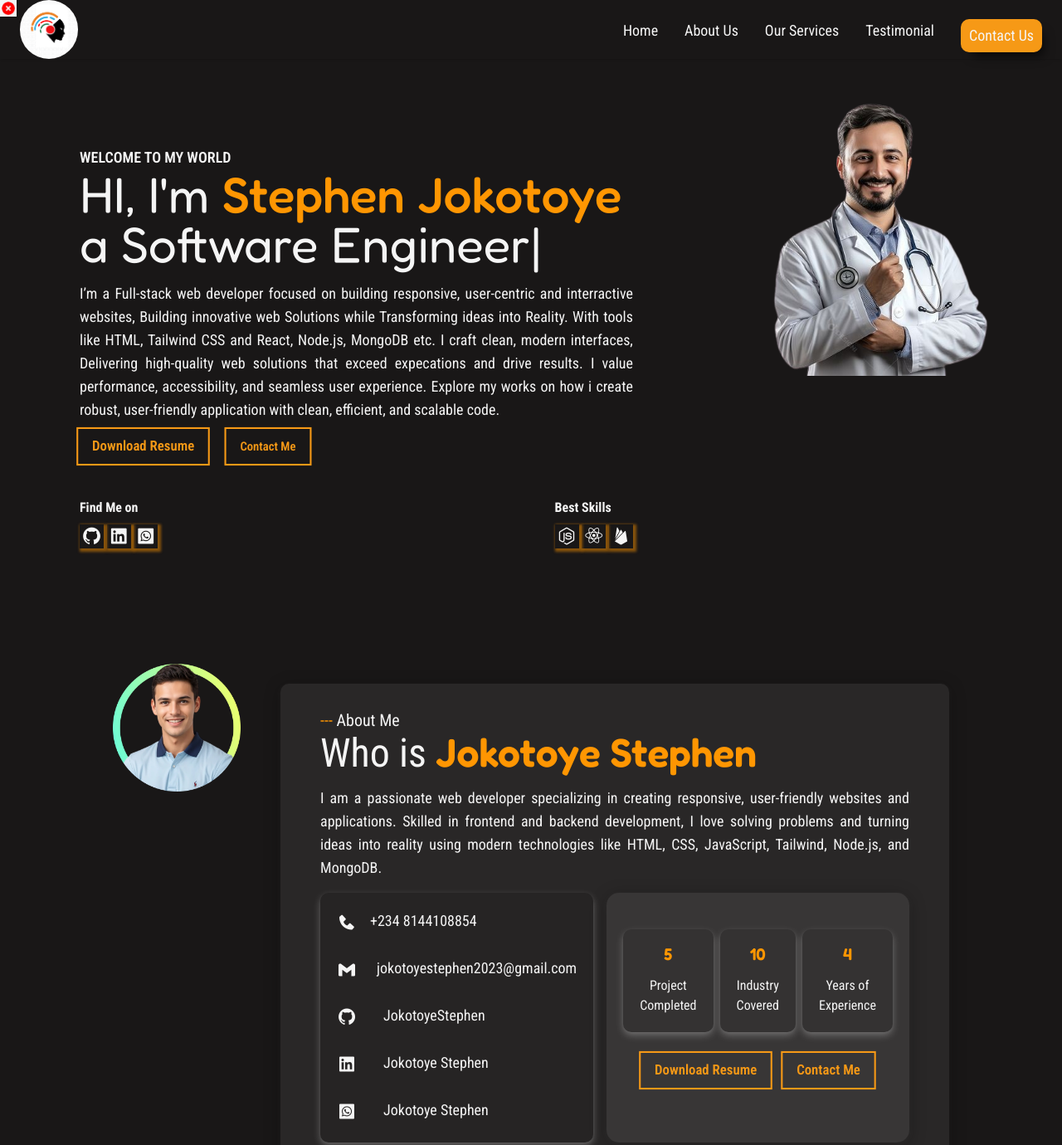
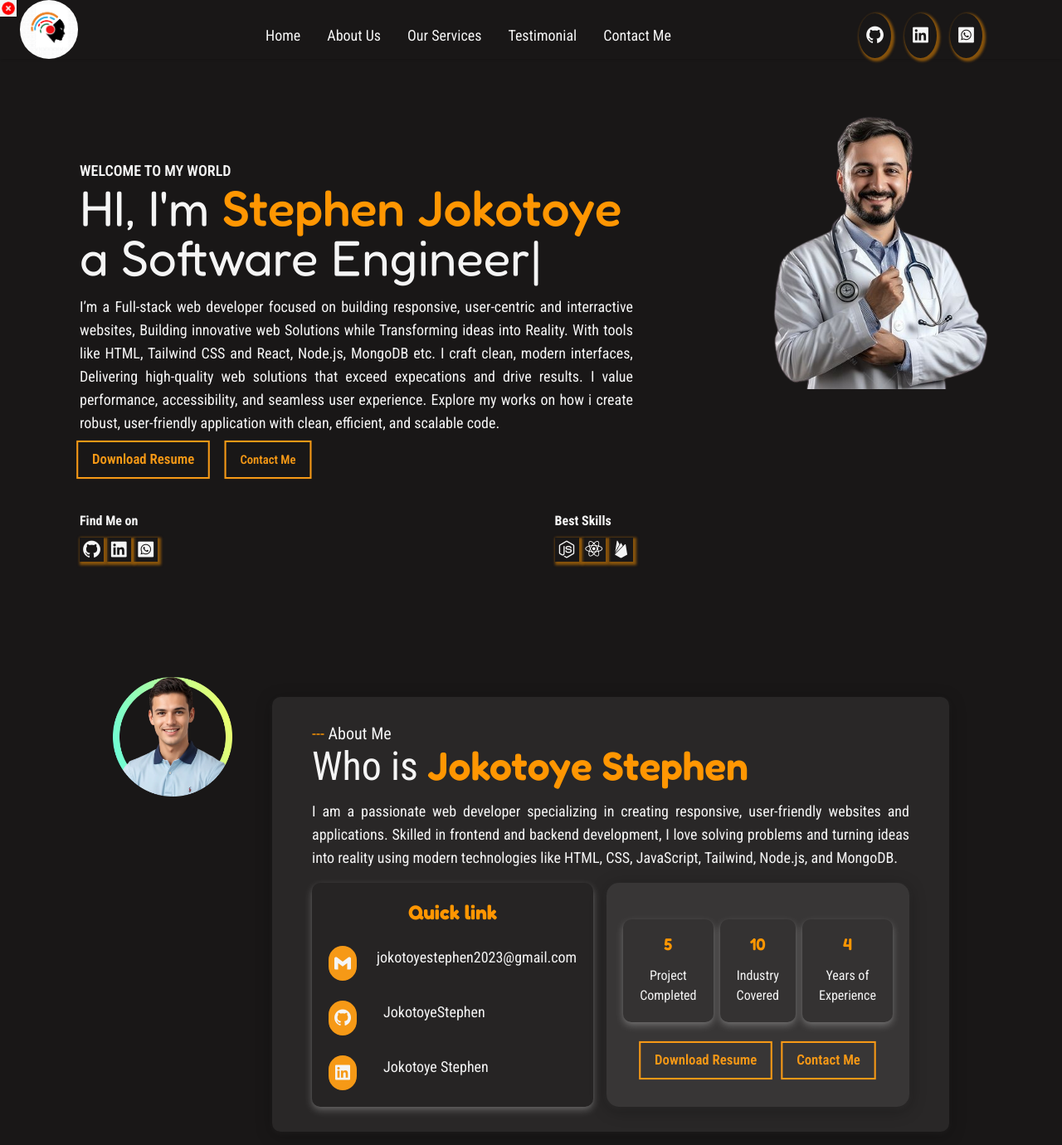
Before and after one commit to JokotoyeStephen/My-portfolio, a website: page index.html in a window 1280 px wide. Shown: the top 1380 px of the page at 83% size. Drawn offline with nearby package versions, Linux system fonts and the light colour scheme; some icons are missing.

Commit message:
project continues

```diff
--- a/index.html
+++ b/index.html
@@ -21,18 +21,24 @@
 
     <section id="navbar" class="flex justify-between items-center shadow fixed w-full navbar">
         <img src="./images/AAA.png" alt="" width="70px" class="ms-6" style="border-radius: 70px;">
-        <nav class="hidden md:flex gap-8 text-lg pt-4 pr-6">
+        <nav class="hidden md:flex gap-8 text-lg pt-4">
             <a href="#">Home</a>
             <a href="#about">About Us</a>
             <a href="#service">Our Services</a>
             <a href="">Testimonial</a>
-            <a href="" class="btn" id="btn">Contact Us</a>
+            <a href="" class="" id="btn">Contact Me</a>
         </nav>
         <button class="md:hidden mr-4 focus:outline-none" id="menu-toggle" aria-label="Toggle menu">
             <svg class="w-6 h-6" fill="none" stroke="currentColor" viewBox="0 0 24 24">
                 <path stroke-linecap="round" stroke-linejoin="round" stroke-width="2" d="M4 6h16M4 12h16M4 18h16" />
             </svg>
         </button>
+         <div class="flex justify-between">
+                <div class="icon_2 pt-4 flex gap-4 me-24">
+                    <a href="https://github.com/JokotoyeStephen"> <i class='bx bxl-github text-4xl'></i></a>
+                    <a href=""> <i class='bx bxl-linkedin-square text-4xl'></i></a>
+                    <a href=""><i class='bx bxl-whatsapp-square  text-4xl'></i> </a>
+                </div>
         <div class="hidden absolute top-16 left-0 w-full shadow-md md:hidden" id="mobile-menu">
             <nav class="flex flex-col items-center gap-4 py-4 text-lg">
                 <a href="#">Home</a>
@@ -43,6 +49,7 @@
 
             </nav>
         </div>
+
     </section>
 
 
@@ -50,7 +57,7 @@
     <img src="./images/img.png" alt="" width="20px" height="20px" id="light" onclick="darkMood()">
 
 
-    <section class="lg:flex gap-30 pt-24" class="hero" id="#home">
+    <section class="lg:flex gap-30 pt-28" class="hero" id="#home">
         <div class="ps-24 pt-20">
             <p class="text-lg welcome">WELCOME TO MY WORLD</p>
             <h1 class="text-6xl">HI, I'm <SPan style="color: #ff9602;font-weight: 500;">Stephen Jokotoye</SPan> a <span
@@ -105,26 +112,20 @@
                 <div class="flex gap-4 mt-4">
                     <!-- Contact Info -->
                     <div class="space-y-6 mood">
-                        <div class="flex gap-4">
-                            <a href=""><i class="bx bxs-phone text-2xl"></i></a>
-                            <p class="text-lg">+234 8144108854</p>
-                        </div>
+                        <h2 style="color: #ff9602;font-family: 'Fredoka', sans-serif;"class="text-center text-2xl font-bold" >Quick link</h2>
                         <div class="flex gap-6">
-                            <a href=""><i class="bx bxl-gmail text-2xl"></i></a>
+                            <a href=""><i class="bx bxl-gmail text-2xl run"></i></a>
                             <p class="text-lg">jokotoyestephen2023@gmail.com</p>
                         </div>
                         <div class="flex gap-8">
-                            <a href="https://github.com/JokotoyeStephen"><i class='bx bxl-github text-2xl'></i></a>
+                            <a href="https://github.com/JokotoyeStephen"><i class='bx bxl-github text-2xl run'></i></a>
                             <p class="text-lg">JokotoyeStephen </p>
                         </div>
                         <div class="flex gap-8">
-                            <a href=""><i class='bx bxl-linkedin-square text-2xl'></i></a>
+                            <a href=""><i class='bx bxl-linkedin-square text-2xl run'></i></a>
                             <p class="text-lg">Jokotoye Stephen</p>
                         </div>
-                        <div class="flex gap-8">
-                            <a href=""><i class='bx bxl-whatsapp-square text-2xl'></i></a>
-                            <p class="text-lg">Jokotoye Stephen</p>
-                        </div>
+
                     </div>
                     <div class="cool" id="stats">
                         <div class="flex pt-6 justify-between gap-2">
--- a/style.css
+++ b/style.css
@@ -22,7 +22,11 @@ h1 {
 #light{
     position: fixed;
 }
-
+.run{
+    background-color: #f69916;
+    padding: 5px;
+    border-radius: 20px;
+}
 
 .welcome {
     font-weight: 600;
@@ -75,6 +79,18 @@ h1 {
     padding: 2px;
     font-size: 25px;
     box-shadow: 2px 2px 3px 2px rgba(246, 144, 0, 0.5);
+}
+.icon_2 i{
+    border: 2px s;
+    padding: 7px;
+    border-radius: 50%;
+    font-size: 25px;
+    box-shadow: 2px 2px 3px 2px rgba(246, 144, 0, 0.5);
+}
+.icon_2 i:hover{
+    background-color: #f69916;
+     box-shadow: 0 4px 20px rgba(0, 0, 0, 0.3),
+    0 2px 8px rgba(255, 255, 255, 0.05);
 }
 .icon_1 h3 {
     font-weight: 700;
```
